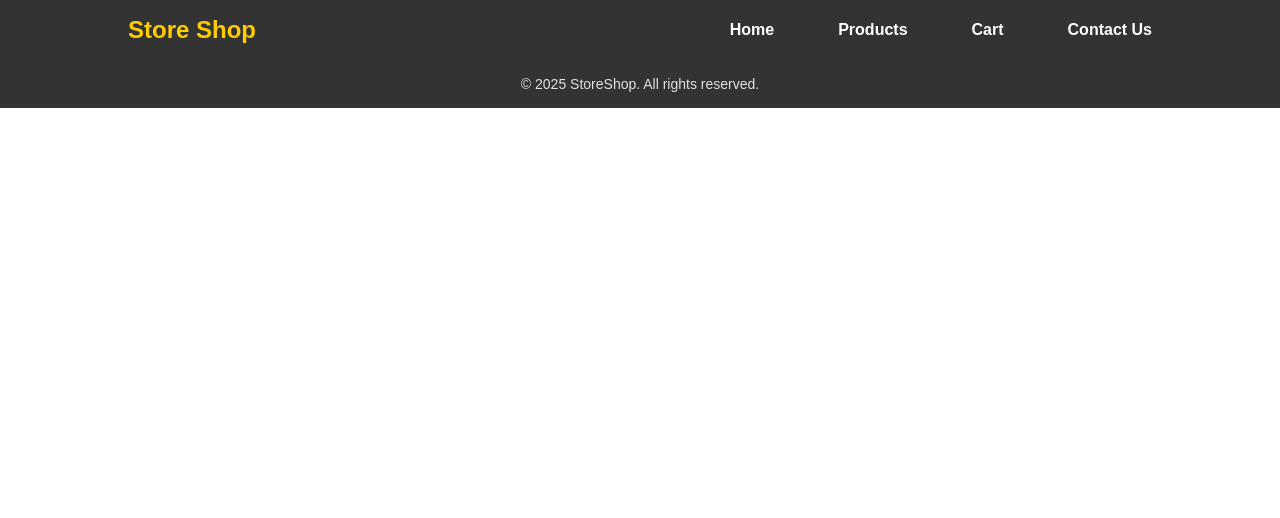
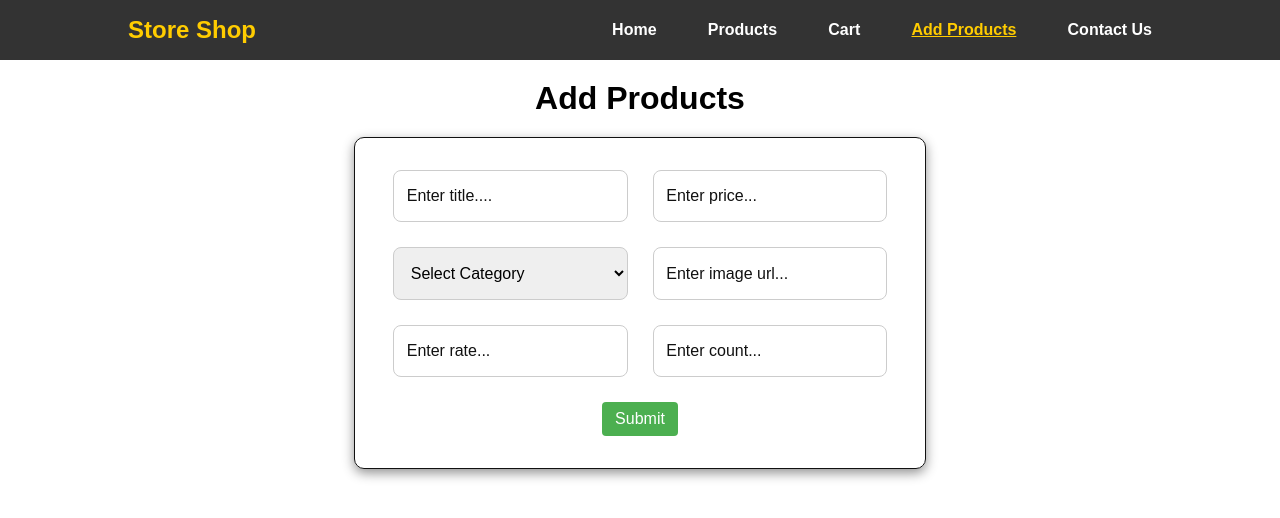
Before and after one commit to tejash098/StoreShop, a React (Vite) app: page /addproducts in a window 1280 px wide. Shown: the top 518 px of the page. Built offline with nearby package versions, Linux system fonts and the light colour scheme.

Commit message:
feat: Update AddProducts page with form and styling; modify Navbar and App routes

```diff
--- a/src/App.jsx
+++ b/src/App.jsx
@@ -15,10 +15,10 @@ const App = () => {
       <Routes>
         <Route path='/' element={<LandingPage />} />
         <Route path='/products' element={<Products/>}/>
-        <Route path='/add-product' element={<AddProducts/>}/>
+        <Route path='/addproducts' element={<AddProducts/>}/>
         <Route path='/cart' element={<CartItems/>}/>
       </Routes>
-      <Footer/>
+      {/* <Footer/> */}
     </>
   )
 }
--- a/src/Components/Navbar.jsx
+++ b/src/Components/Navbar.jsx
@@ -1,6 +1,6 @@
-import React from 'react'
-import {NavLink}  from 'react-router-dom'
-import '../assets/style/Navbar.css'
+import React from "react";
+import { NavLink } from "react-router-dom";
+import "../assets/style/Navbar.css";
 
 const Navbar = () => {
   return (
@@ -33,6 +33,14 @@ const Navbar = () => {
         </li>
         <li>
           <NavLink
+            to={"/addproducts"}
+            className={({ isActive }) => (isActive ? "active" : "")}
+          >
+            Add Products
+          </NavLink>
+        </li>
+        <li>
+          <NavLink
             to={"/contact-us"}
             className={({ isActive }) => (isActive ? "active" : "")}
           >
@@ -42,6 +50,6 @@ const Navbar = () => {
       </ul>
     </div>
   );
-}
+};
 
-export default Navbar
+export default Navbar;
--- a/src/Components/Pages/AddProducts.jsx
+++ b/src/Components/Pages/AddProducts.jsx
@@ -1,11 +1,63 @@
-import React from 'react'
+import React from "react";
+import "../../assets/style/addProduct.css";
 
 const AddProducts = () => {
   return (
     <>
-    <h1>Add Products</h1>
+      <div className="addproduct">
+        <h1>Add Products</h1>
+        <div className="formbox">
+          <form action="" method="">
+            <input
+              type="text"
+              name="title"
+              id="title"
+              placeholder="Enter title...."
+              required
+            />
+            <input
+              type="number"
+              name="price"
+              id="price"
+              placeholder="Enter price... "
+              required
+            />
+            <select name="category" id="category" required>
+              <option value="" selected disabled>
+                Select Category
+              </option>
+              <option value="men's clothing">men's clothing</option>
+              <option value="jewelery">jewelery</option>
+              <option value="electronics">electronics</option>
+              <option value="women's clothing">women's clothing</option>
+            </select>
+            <input
+              type="text"
+              name="image"
+              id="image"
+              placeholder="Enter image url... "
+              required
+            />
+            <input
+              type="text"
+              name="rate"
+              id="rate"
+              placeholder="Enter rate..."
+              required
+            />
+            <input
+              type="text"
+              name="count"
+              id="count"
+              placeholder="Enter count..."
+              required
+            />
+            <button type="submit">Submit</button>
+          </form>
+        </div>
+      </div>
     </>
-  )
-}
+  );
+};
 
-export default AddProducts
+export default AddProducts;
--- a/src/assets/style/Navbar.css
+++ b/src/assets/style/Navbar.css
@@ -13,7 +13,7 @@
     list-style-type: none;
     display: flex;
     justify-content: end;
-    gap: 5vw;
+    gap: 4vw;
     li {
       display: inline;
       .active{
--- /dev/null
+++ b/src/assets/style/addProduct.css
@@ -0,0 +1,53 @@
+.addproduct {
+  display: flex;
+  flex-direction: column;
+  align-items: center;
+  justify-content: center;
+  padding: 20px;
+  h1 {
+    margin-bottom: 20px;
+  }
+  .formbox {
+    border: solid 1px #111;
+    padding: 4vh 3vw;
+    border-radius: 10px;
+    box-shadow: 0 4px 12px #919191;
+    form {
+      display: grid;
+      grid-template-columns: 1fr 1fr;
+      gap: 25px;
+    }
+    input,
+    select {
+      padding: 2vh 1vw;
+      font-size: 16px;
+      border: 1px solid #ccc;
+      border-radius: 8px;
+      &:focus {
+        outline: none;
+        border-color: #4caf50;
+        box-shadow: 0 0 5px rgba(76, 175, 80, 0.5);
+      }
+      &::placeholder {
+        color: #111;
+      }
+    }
+
+    button {
+      grid-column: 1 / -1;
+      width: fit-content;
+      justify-self: center;
+      font-size: 18px;
+      padding: 1vh 1vw;
+      background-color: #4caf50;
+      color: white;
+      border: none;
+      border-radius: 4px;
+      cursor: pointer;
+      font-size: 16px;
+    }
+    button:hover {
+      background-color: #45a049;
+    }
+  }
+}
```
Also changed, not shown: 1 other file (tests, documents, lock files or other folders).
